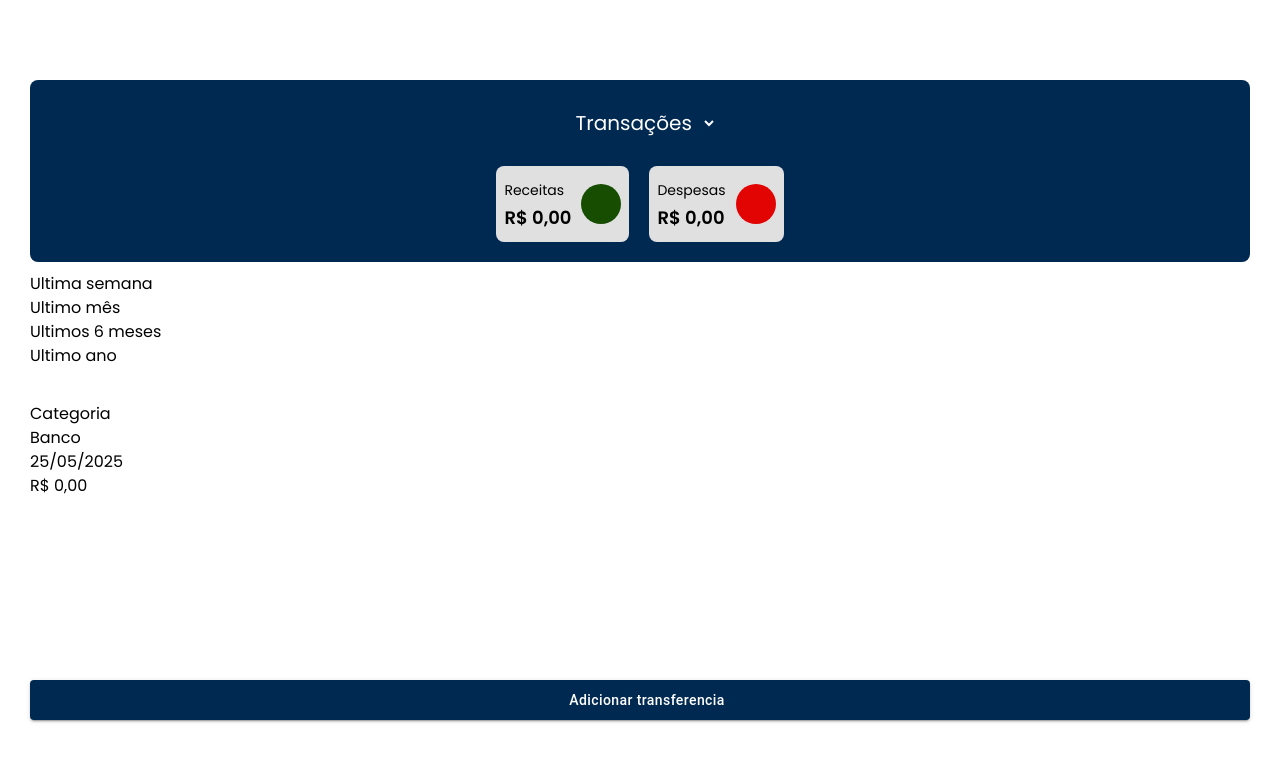
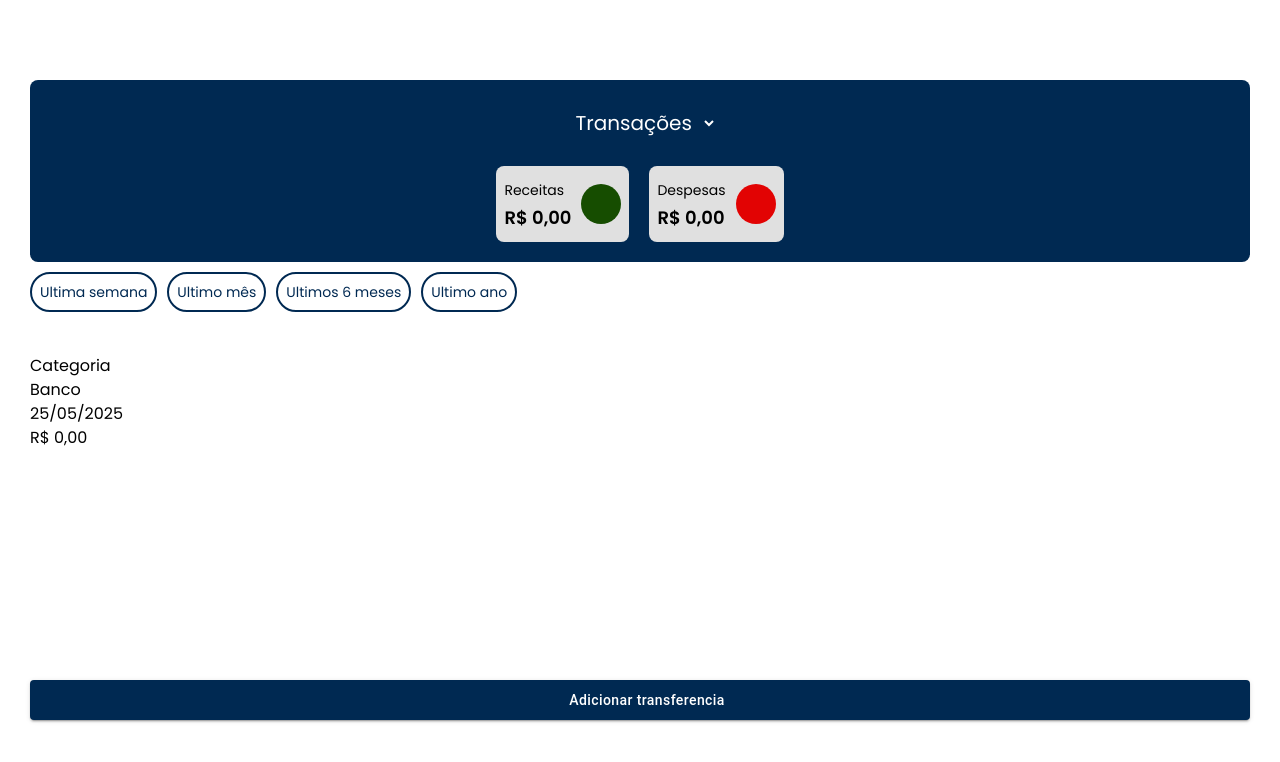
Before and after one commit to Douglass1981/FIAP-Fase1, a Next.js app: page /transactions in a window 1280 px wide. Shown: the top 762 px of the page. Built offline with nearby package versions, Linux system fonts and the light colour scheme; some icons are missing.

Commit message:
feat(style): config carousel and stilyng tags

```diff
--- a/src/app/transactions/transactions.styles.module.scss
+++ b/src/app/transactions/transactions.styles.module.scss
@@ -149,5 +149,33 @@ $black: #000000;
         }
       }
     }
+
+    &__container-carousel {
+      display: flex;
+      gap: 10px;
+      overflow-x: auto;
+      padding-bottom: 8px;
+      scroll-snap-type: x mandatory;
+      -webkit-overflow-scrolling: touch;
+
+      &::-webkit-scrollbar {
+        display: none;
+      }
+
+      &__tag {
+        flex: 0 0 auto;
+        scroll-snap-align: start;
+        border: 2px solid $blue-primary-500;
+        padding: 4px 8px;
+        border-radius: 32px;
+        white-space: nowrap;
+
+        &__text {
+          @include typography(0.875rem, 400, 28px, 0%);
+          color: $blue-primary-500;
+        }
+      }
+    }
+
   }
 }
```
